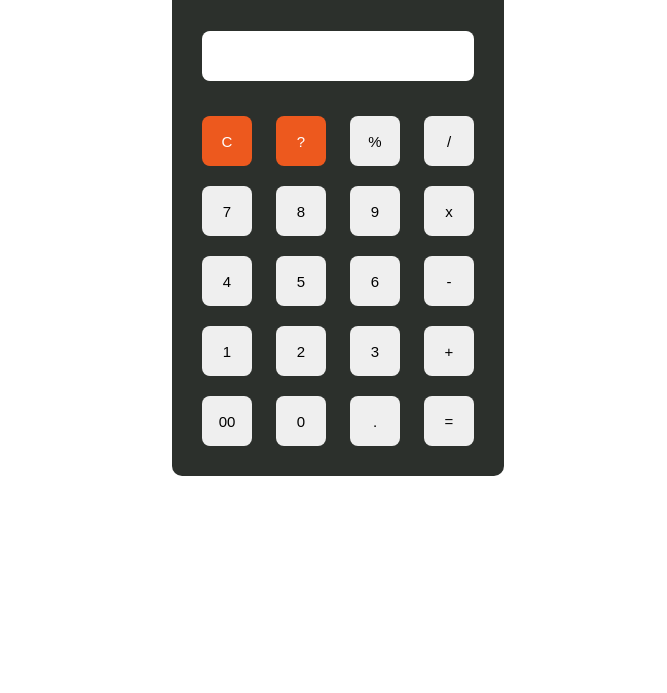
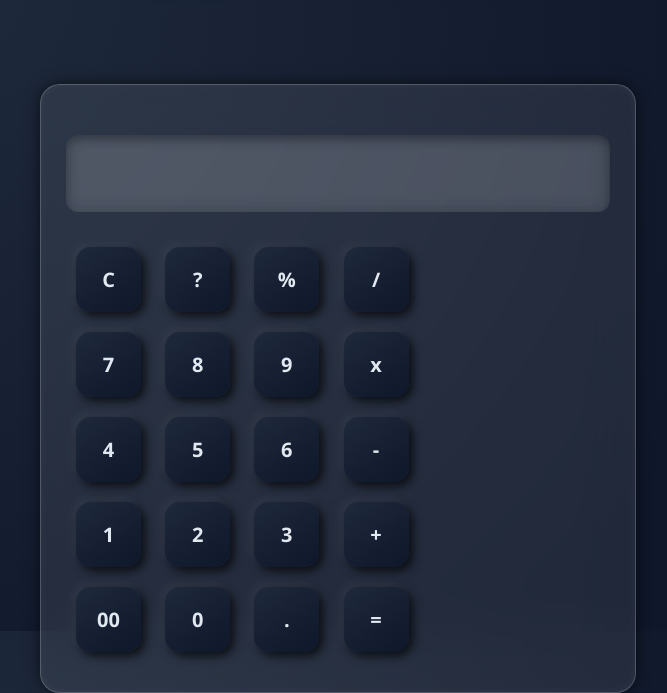
Before and after one commit to jemejiav14/calculator, a plain HTML site: page calc vanu/index.html in a window 1280 px wide. Shown: the part 169-862 px from the top of the page, without its empty margins (302-969 px from the left). Before the commit the page ends 800 px from the top, so only its background shows below. Drawn offline with Linux system fonts and the light colour scheme.

Commit message:
updated css

```diff
--- a/calc vanu/index.html
+++ b/calc vanu/index.html
@@ -5,6 +5,9 @@
    <link rel="stylesheet" href="style.css">
 </head>
 <body>
+   <br>
+   <br>
+   <h1 id="calc-title">Calculator</h1>
    <div id="calc">
       <div id="content">
          <form>
--- a/calc vanu/style.css
+++ b/calc vanu/style.css
@@ -1,4 +1,4 @@
-* {
+/* * {
     margin: 0;
     padding: 0;
     box-sizing: border-box;
@@ -47,3 +47,226 @@ form #output input {
     flex: 1;
     font-size: 25px;
 }
+body {
+  background: linear-gradient(135deg, #74ebd5, #9face6);
+  height: 100vh;
+  display: flex;
+  justify-content: center;
+  align-items: center;
+} */
+
+* {
+  margin: 0;
+  padding: 0;
+  box-sizing: border-box;
+  font-family: "Poppins", "Segoe UI", sans-serif;
+}
+#calc-title {
+  font-size: 3rem;
+  color: #38bdf8;
+  text-align: center;
+  font-weight: 700;
+  text-shadow:
+    0 0 10px rgba(56, 189, 248, 0.8),
+    0 0 20px rgba(56, 189, 248, 0.6),
+    0 0 40px rgba(56, 189, 248, 0.4);
+    font-size:500%;
+}
+
+body {
+  height: 100vh;
+  /* display: flex; */
+  justify-content: center;
+  align-items: center;
+  background: radial-gradient(circle at 20% 20%, #1e293b, #0f172a 70%);
+  background-attachment: fixed;
+  overflow: hidden;
+}
+
+
+
+#calc {
+  display: flex;
+  justify-content: center;
+  align-items: center;
+  width: 100%;
+  margin-top: 100px;
+}
+
+#content {
+  background: rgba(255, 255, 255, 0.08);
+  border-radius: 20px;
+  backdrop-filter: blur(25px);
+  -webkit-backdrop-filter: blur(25px);
+  box-shadow:
+    0 0 15px rgba(0, 0, 0, 0.6),
+    inset 0 0 10px rgba(255, 255, 255, 0.05);
+  padding: 30px 25px;
+  border: 1px solid rgba(255, 255, 255, 0.2);
+  transition: transform 0.3s ease, box-shadow 0.3s ease;
+}
+
+#content:hover {
+  transform: scale(1.03);
+  box-shadow:
+    0 0 25px rgba(0, 162, 255, 0.4),
+    inset 0 0 15px rgba(255, 255, 255, 0.05);
+}
+
+
+#output {
+  display: flex;
+  justify-content: flex-end;
+  margin: 20px 0 25px 0;
+}
+
+#output input {
+  flex: 1;
+  text-align: right;
+  font-size: 35px;
+  color: #fff;
+  background: rgba(255, 255, 255, 0.1);
+  border: none;
+  border-radius: 12px;
+  padding: 15px 20px;
+  box-shadow: inset 0 4px 10px rgba(0, 0, 0, 0.3);
+  backdrop-filter: blur(10px);
+  letter-spacing: 1px;
+}
+
+
+#content form input[type="button"] {
+  width: 65px;
+  height: 65px;
+  border: none;
+  outline: none;
+  border-radius: 15px;
+  font-size: 20px;
+  font-weight: 600;
+  color: #e2e8f0;
+  margin: 10px;
+  background: linear-gradient(145deg, #1e293b, #0f172a);
+  box-shadow:
+    4px 4px 10px rgba(0, 0, 0, 0.7),
+    -4px -4px 10px rgba(255, 255, 255, 0.05);
+  cursor: pointer;
+  transition: all 0.15s ease;
+}
+
+
+#content form input[type="button"]:hover {
+  background: linear-gradient(145deg, #334155, #1e293b);
+  color: #fff;
+  transform: translateY(-3px);
+  box-shadow:
+    0 0 20px rgba(56, 189, 248, 0.3),
+    inset 0 0 8px rgba(255, 255, 255, 0.05);
+}
+
+#content form input[type="button"]:active {
+  transform: translateY(0);
+  box-shadow:
+    inset 3px 3px 8px rgba(0, 0, 0, 0.5),
+    inset -3px -3px 8px rgba(255, 255, 255, 0.05);
+}
+
+
+#clear,
+#backspace {
+  background: linear-gradient(145deg, #ef4444, #b91c1c);
+  color: #fff;
+  box-shadow:
+    0 4px 15px rgba(239, 68, 68, 0.5),
+    inset 0 0 8px rgba(255, 255, 255, 0.1);
+}
+
+#clear:hover,
+#backspace:hover {
+  background: linear-gradient(145deg, #f87171, #dc2626);
+  box-shadow: 0 0 20px rgba(239, 68, 68, 0.6);
+}
+
+/* OPERATOR BUTTONS */
+input[value="+"],
+input[value="-"],
+input[value="x"],
+input[value="/"],
+input[value="%"] {
+  background: linear-gradient(145deg, #3b82f6, #1d4ed8);
+  box-shadow: 0 4px 15px rgba(59, 130, 246, 0.4);
+  color: #fff;
+}
+
+input[value="+"],
+input[value="-"],
+input[value="x"],
+input[value="/"],
+input[value="%"]:hover {
+  background: linear-gradient(145deg, #60a5fa, #2563eb);
+  box-shadow: 0 0 20px rgba(96, 165, 250, 0.5);
+}
+
+
+input[value="="] {
+  background: linear-gradient(145deg, #10b981, #047857);
+  color: #fff;
+  font-weight: 700;
+  box-shadow: 0 4px 15px rgba(16, 185, 129, 0.4);
+}
+
+input[value="="]:hover {
+  background: linear-gradient(145deg, #34d399, #059669);
+  box-shadow: 0 0 25px rgba(52, 211, 153, 0.6);
+}
+
+
+input[value="0"],
+input[value="1"],
+input[value="2"],
+input[value="3"],
+input[value="4"],
+input[value="5"],
+input[value="6"],
+input[value="7"],
+input[value="8"],
+input[value="9"],
+input[value="00"],
+input[value="."] {
+  background: linear-gradient(145deg, #1e293b, #0f172a);
+  color: #cbd5e1;
+}
+
+
+input[value="0"]:hover,
+input[value="1"]:hover,
+input[value="2"]:hover,
+input[value="3"]:hover,
+input[value="4"]:hover,
+input[value="5"]:hover,
+input[value="6"]:hover,
+input[value="7"]:hover,
+input[value="8"]:hover,
+input[value="9"]:hover,
+input[value="00"]:hover,
+input[value="."]:hover {
+  color: #38bdf8;
+  box-shadow: 0 0 15px rgba(56, 189, 248, 0.3);
+}
+
+
+@media (max-width: 500px) {
+  #content {
+    padding: 20px;
+  }
+
+  #content form input[type="button"] {
+    width: 60px;
+    height: 60px;
+    font-size: 18px;
+    margin: 8px;
+  }
+
+  #output input {
+    font-size: 28px;
+  }
+}
```
